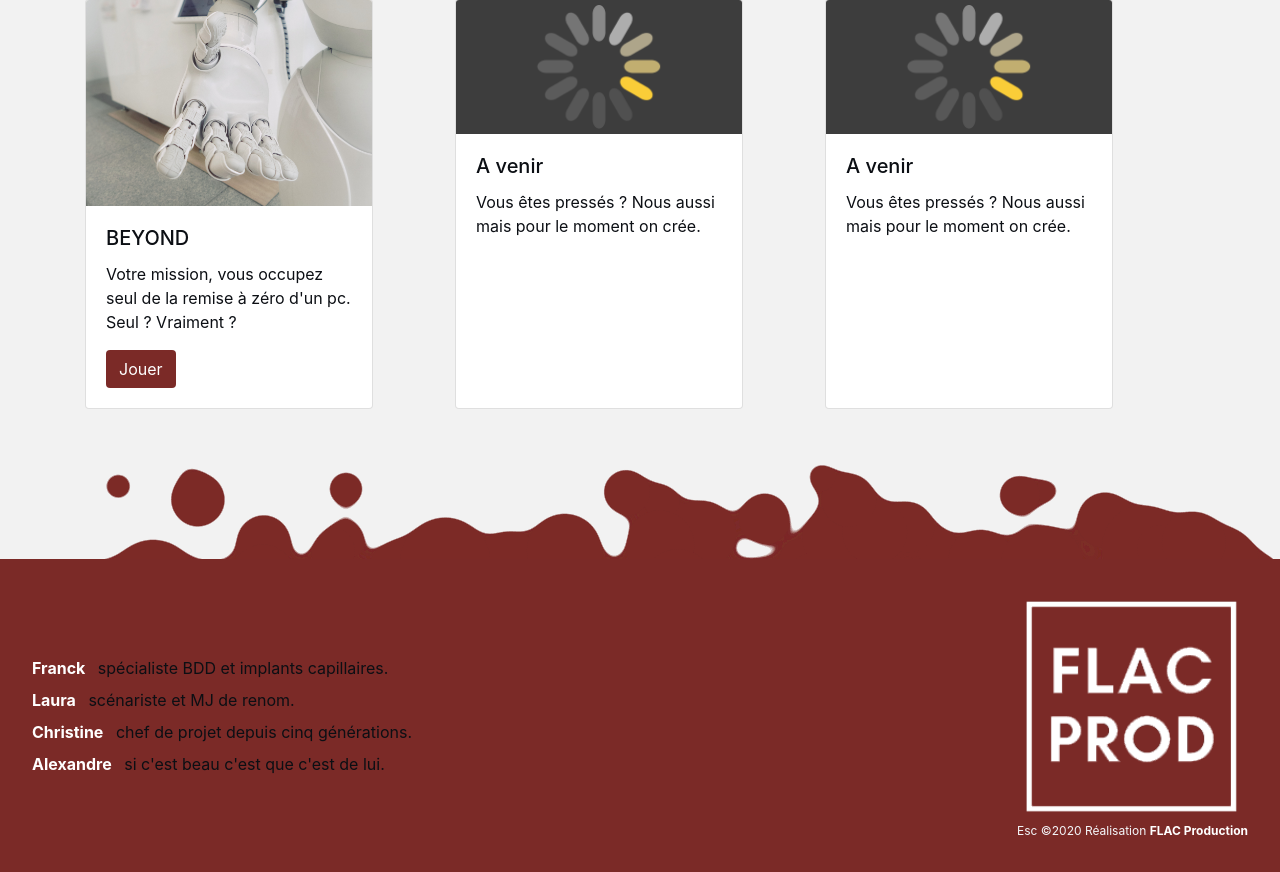
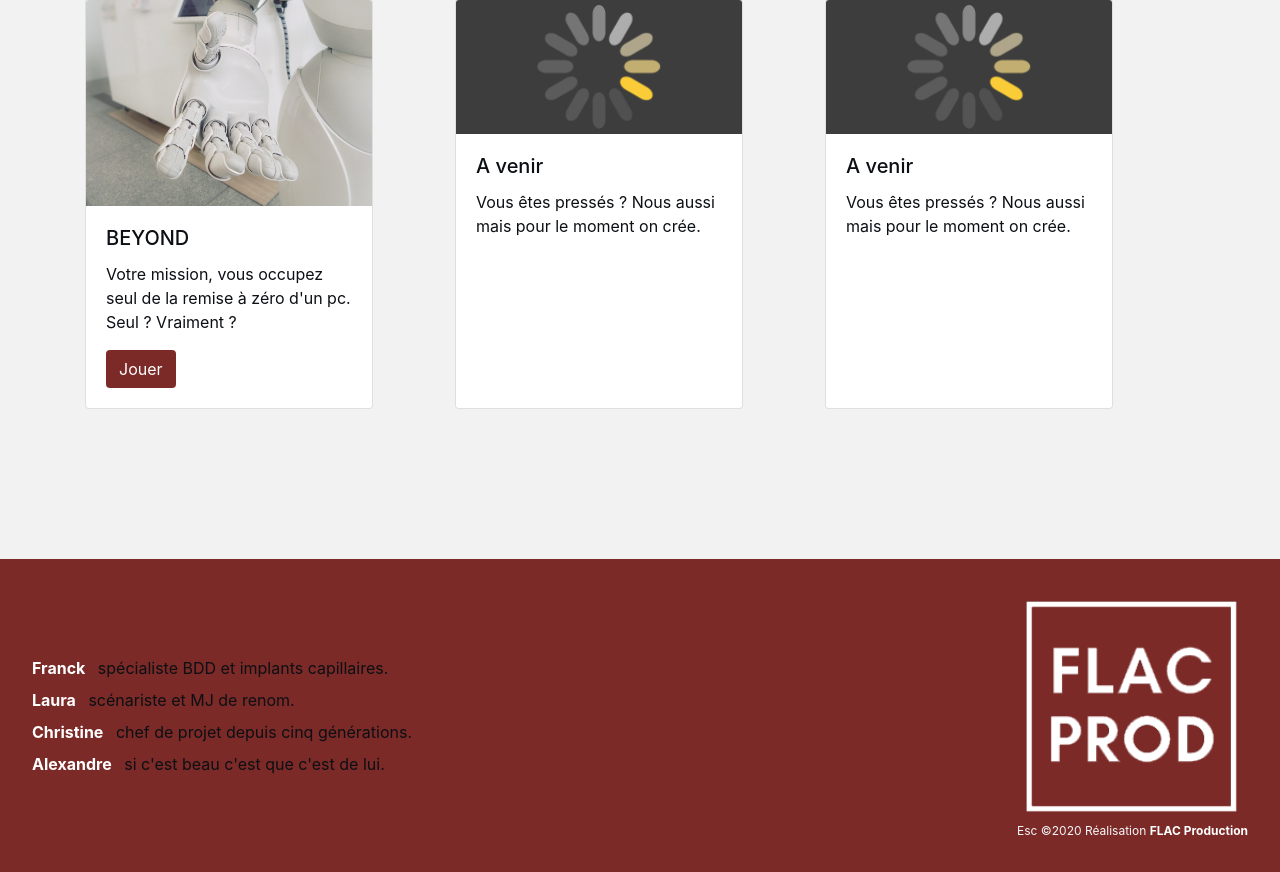
Before and after one commit to PuckTheD/EscapeGame, a Symfony app: template templates/homepage/index.html.twig in a window 1280 px wide; the page is wider, and only the part inside the window is pictured. Shown: the part 999-1871 px from the top of that part. Run offline with Twig, Linux system fonts and the light colour scheme; the template is opened without the code that fills it, so the values that code supplies are empty; some libraries are stand-ins or nearby versions.

Commit message:
comment bubble for more speed in dev

```diff
--- a/templates/base.html.twig
+++ b/templates/base.html.twig
@@ -156,7 +156,7 @@
 <footer>
     <div class="main"></div>
     <div class="footer">
-        <div class="bubbles">
+        <!--<div class="bubbles">
             <div class="bubble"
                  style="--size:2.235501331400517rem; --distance:7.214520868796471rem; --position:49.741899556891354%; --time:2.0249610412192114s; --delay:-3.8753119822279296s;"></div>
             <div class="bubble"
@@ -413,7 +413,7 @@
                  style="--size:4.846742637739049rem; --distance:8.66099860750626rem; --position:47.93941192384918%; --time:2.3893630212963712s; --delay:-3.5808054215340723s;"></div>
             <div class="bubble"
                  style="--size:4.318523138555176rem; --distance:8.743673774741552rem; --position:94.19941842888139%; --time:2.2046447577468538s; --delay:-3.1860350176119954s;"></div>
-        </div>
+        </div>-->
 
         <div class="content">
             <div>
```
